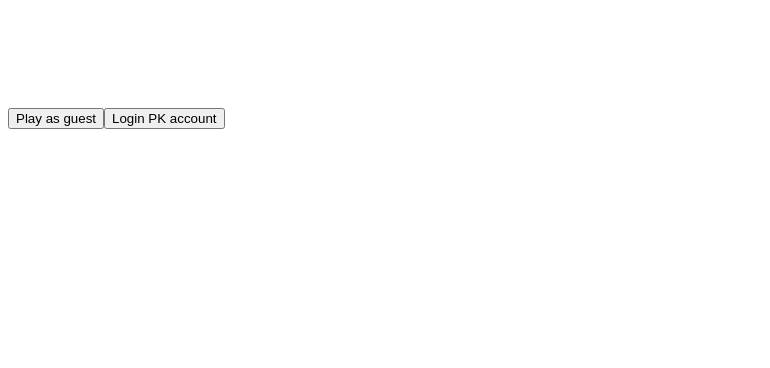
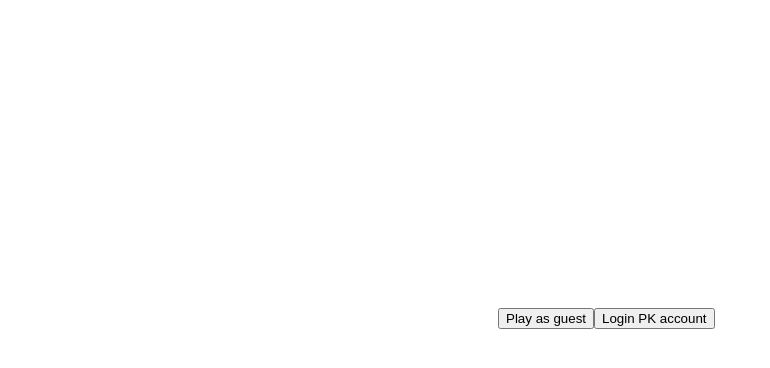
Before and after one commit to briuin/pk-connect, a React app: page / in a window 1280 px wide. Shown: the top 368 px of the page, without its empty margins (0-770 px from the left). Built offline with nearby package versions, Linux system fonts and the light colour scheme; what single-spa-react would draw is missing.

Commit message:
add style for modal

```diff
--- a/src/components/ConnectionStatus.js
+++ b/src/components/ConnectionStatus.js
@@ -1,18 +1,29 @@
-import React, { useState, useEffect }  from "react";
+import React, { useState, useEffect } from "react";
 import ReactDOM from "react-dom";
-import { makeStyles } from "@material-ui/core/styles";
+import { makeStyles, StylesProvider, createGenerateClassName } from "@material-ui/core/styles";
 import singleSpaReact from "single-spa-react";
-import ConnectionService from "../services/connection.service";
+
+const generateClassName = createGenerateClassName({
+  productionPrefix: "pk-connect",
+});
 
 const useStyles = makeStyles((theme) => ({
   status: {
     color: "lime",
   },
   modal: {
-    position: 'fixed',
-    zIndex: '500',
-    margin: '100px auto'
-  }
+    position: "fixed",
+    zIndex: "500",
+    width: "100%",
+    height: "100vh",
+    display: "flex",
+    justifyContent: "center",
+    alignItems: "center",
+  },
+  modalContent: {
+    width: "300px",
+    height: "200px",
+  },
 }));
 
 export default function ConnectionStatus() {
@@ -40,15 +51,19 @@ export default function ConnectionStatus() {
   }
 
   return (
+    <StylesProvider generateClassName={generateClassName}>
       <React.Fragment>
         {token && <div className={classes.status}>connected</div>}
         {!token && (
           <div className={classes.modal}>
+            <div className={classes.modalContent}>
               <button>Play as guest</button>
               <button onClick={login}>Login PK account</button>
             </div>
+          </div>
         )}
       </React.Fragment>
+    </StylesProvider>
   );
 }
 
```
Also changed, not shown: 11 other files (tests, documents, lock files or other folders). Lines whose indentation alone changed are shown as unchanged.
